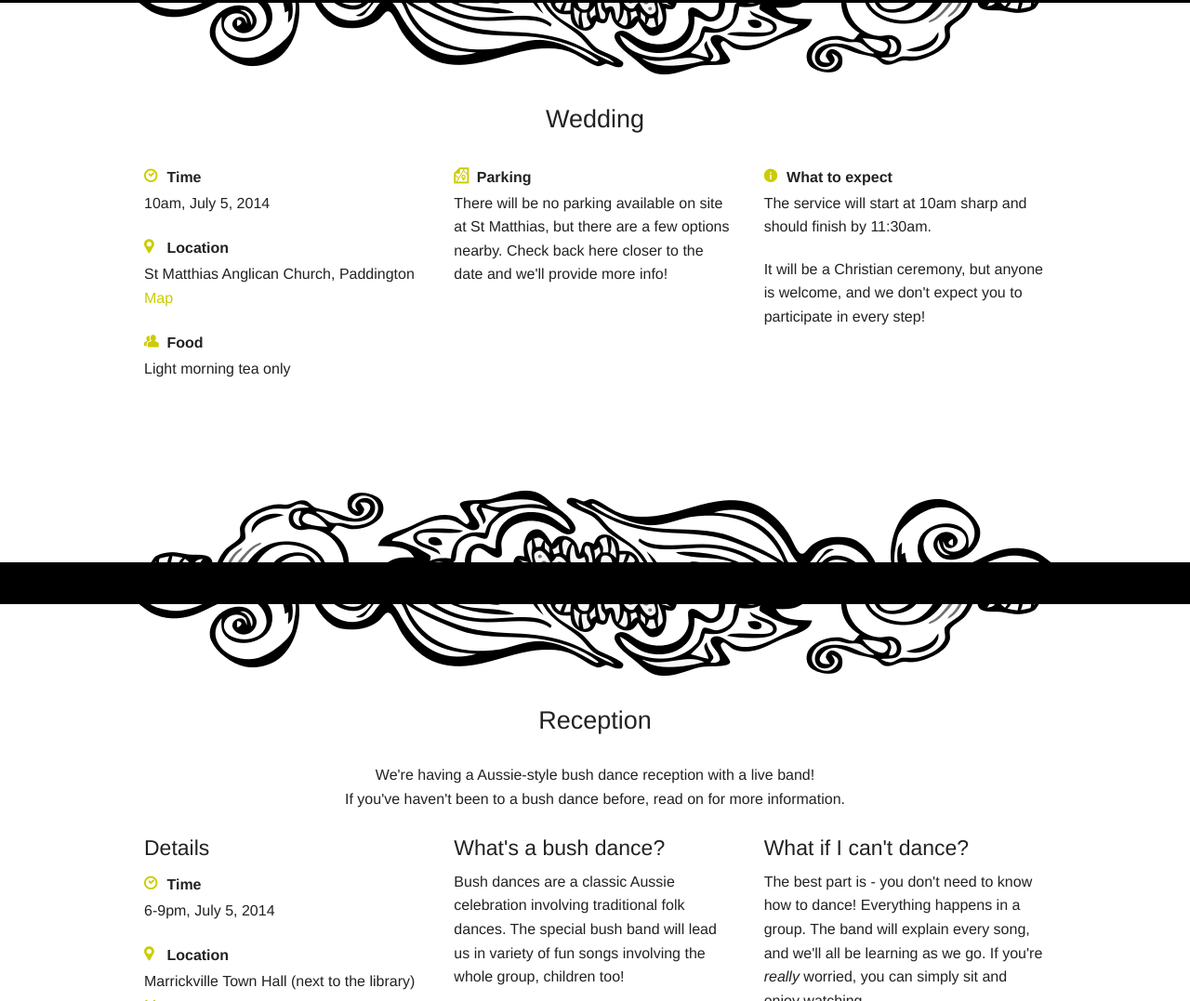
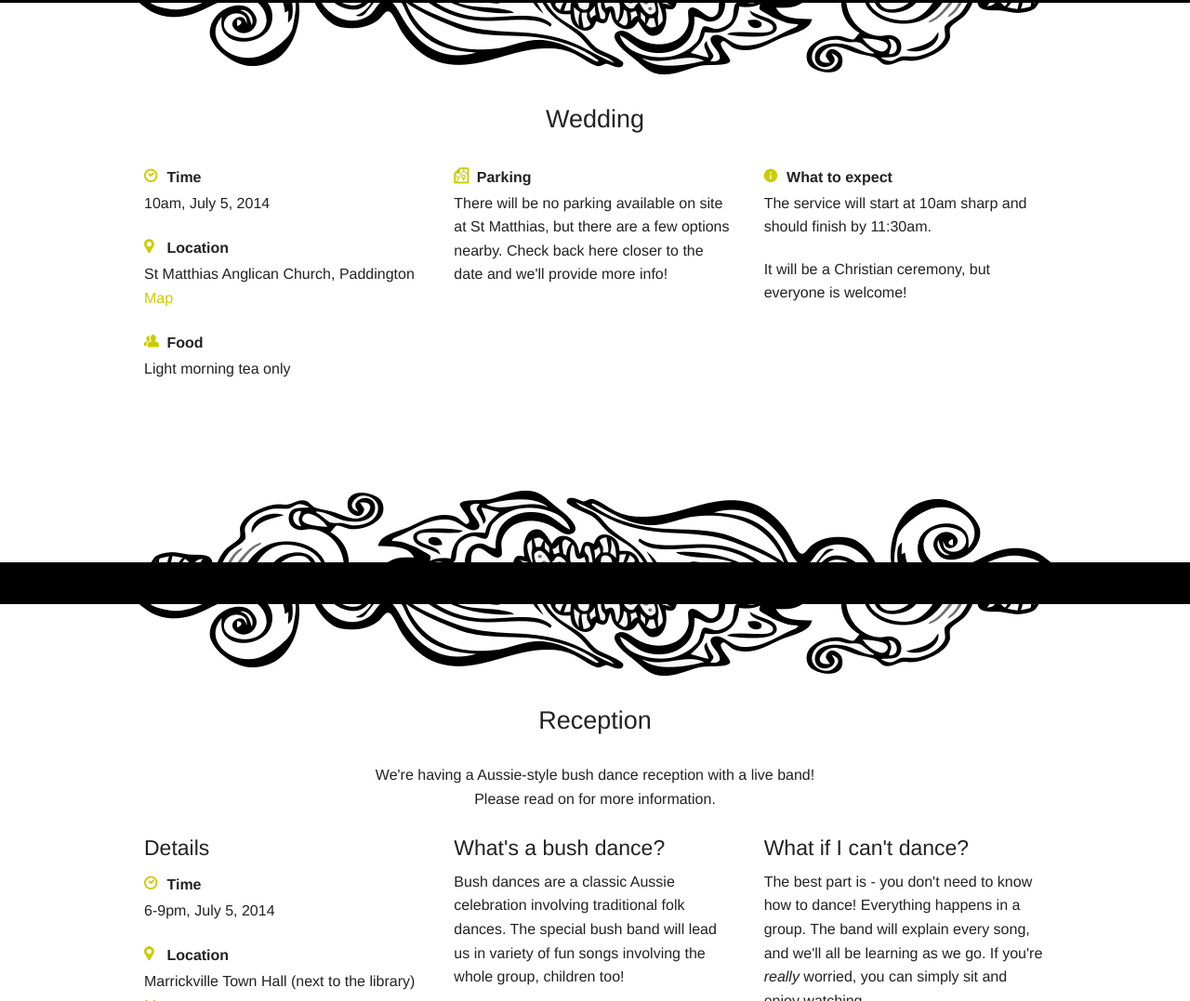
Before and after one commit to samandshany/samandshany.github.io, a website: page index.html in a window 1280 px wide. Shown: the part 685-1762 px from the top of the page at 93% size. Drawn offline with Linux system fonts and the light colour scheme.

Commit message:
updates and typos

```diff
--- a/index.html
+++ b/index.html
@@ -62,7 +62,7 @@
 				</p>
 				<p>
 					<strong><i class="fi-marker"></i> Location</strong><br />
-					St Matthias Anglican Church, Paddington <br /><a href="https://goo.gl/maps/QmpmG">Map</a>
+					St Matthias Anglican Church, Paddington <br /><a href="http://goo.gl/maps/QmpmG" target="_blank">Map</a>
 				</p>
 				<p>
 					<strong><i class="fi-torsos"></i> Food</strong><br />
@@ -82,7 +82,7 @@
 					The service will start at 10am sharp and should finish by 11:30am.
 				</p>
 				<p>
-					It will be a Christian ceremony, but anyone is welcome, and we don't expect you to participate in every step!
+					It will be a Christian ceremony, but everyone is welcome!
 				</p>
 			</div>
 		</div>
@@ -95,7 +95,7 @@
 			<h3 class="title">
 				Reception
 			</h3>
-			<p class="center">We're having a Aussie-style bush dance reception with a live band! <br />If you've haven't been to a bush dance before, read on for more information.</p>
+			<p class="center">We're having a Aussie-style bush dance reception with a live band! <br />Please read on for more information.</p>
 
 			<div class="small-12 medium-6 large-4 columns">
 				<h4>Details</h4>
```
